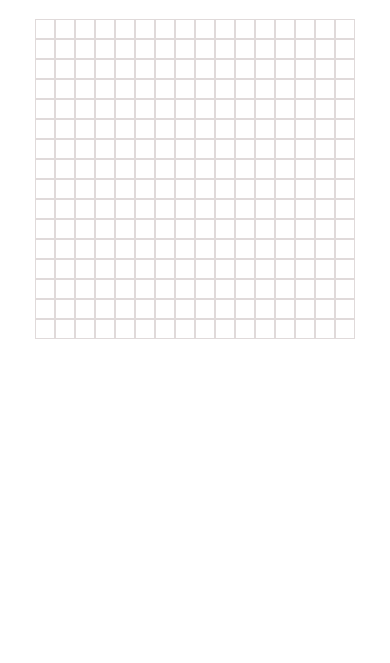
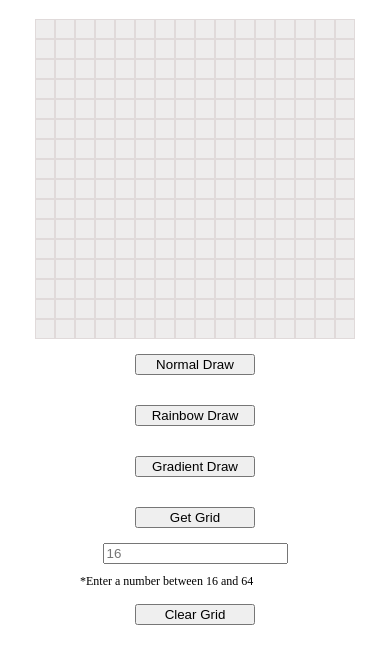
Before and after one commit to tlq68/Etch-a-Sketch, a plain HTML site: page index.html in a window 390 px wide. Shown: the part 61-724 px from the top of the page. Drawn offline with Linux system fonts and the light colour scheme.

Commit message:
Positioning and clear button

```diff
--- a/index.html
+++ b/index.html
@@ -10,7 +10,19 @@
 <body>
     <h1>Etch-a-Sketch</h1>
 
-    <div class="container"></div>
+    <div id="grid-container" class="container"></div>
+
+    <div id="button-container" class="container">
+        <button>Normal Draw</button>
+        <button>Rainbow Draw</button>
+        <button>Gradient Draw</button>
+        <button>Get Grid</button>
+        <input id="number-input" type="text" placeholder="16">
+
+        <span id="input-span">*Enter a number between 16 and 64</span>
+
+        <button id="clear-button">Clear Grid</button>
+    </div>
 
     <script src="script.js"></script>
 </body>
--- a/script.js
+++ b/script.js
@@ -16,13 +16,33 @@ function makeGrid(rows, cols) {
 
 makeGrid(16, 16);
 
-function draw() {
+function clearGrid() {
+    const cells = document.querySelectorAll('.grid-item');
+
+    cells.forEach((item) => {
+
+           item.style.backgroundColor = 'rgb(238, 237, 237)'
+
+    });
+
+}
+
+function clearButton() {
+    const reset = document.querySelector('#clear-button');
+    reset.addEventListener('click', () => {
+        clearGrid();
+    });
+}
+
+function drawNormal() {
     const change = document.querySelectorAll('.grid-item');
     change.forEach((item) => {
         item.addEventListener('mouseover', () => {
           item.style.backgroundColor = '#333';
-        })
+        });
     });
 }
 
-draw();
+
+clearButton();
+drawNormal();
--- a/style.css
+++ b/style.css
@@ -1,14 +1,17 @@
+
+
 h1 {
     font-size: 32px;
     text-align: center;
 }
+
 
 :root {
     --grid-cols: 1;
     --grid-rows: 1;
   }
 
-  .container {
+  #grid-container {
     display: grid;
     grid-template-rows: repeat(var(--grid-rows), 1fr);
     grid-template-columns: repeat(var(--grid-cols), 1fr);
@@ -19,11 +22,56 @@ h1 {
 
   .grid-item {
     padding: .2em;
-
+    background-color: rgb(238, 237, 237);
     border: 1px solid rgb(224, 218, 218);
     text-align: center;
   }
 
-  .red {
-      background-color: red;
-  }
+
+#button-container {
+    display: flex;
+    position:fixed;
+    flex-direction: column;
+
+    max-width: 230px;
+    justify-content: center;
+    align-items: center;
+    float: left;
+    top: 15%;
+    left: 5%;
+
+}
+
+button {
+    width: 120px;
+    margin: 15px;
+}
+
+#input-span {
+    font-size: 12px;
+    align-self: flex-start;
+    margin-top: 10px;
+}
+
+@media (min-width: 1140px) {
+    #button-container {
+        left: 15%;
+    }
+}
+
+@media (min-width: 1020px) and (max-width: 1139px) {
+    #button-container {
+        left: 10%;
+    }
+}
+
+@media (max-width: 872px) {
+    #button-container {
+        position: relative;
+        margin: auto;
+        float:none;
+        top: 0;
+        left: 0;
+
+    }
+}
```
